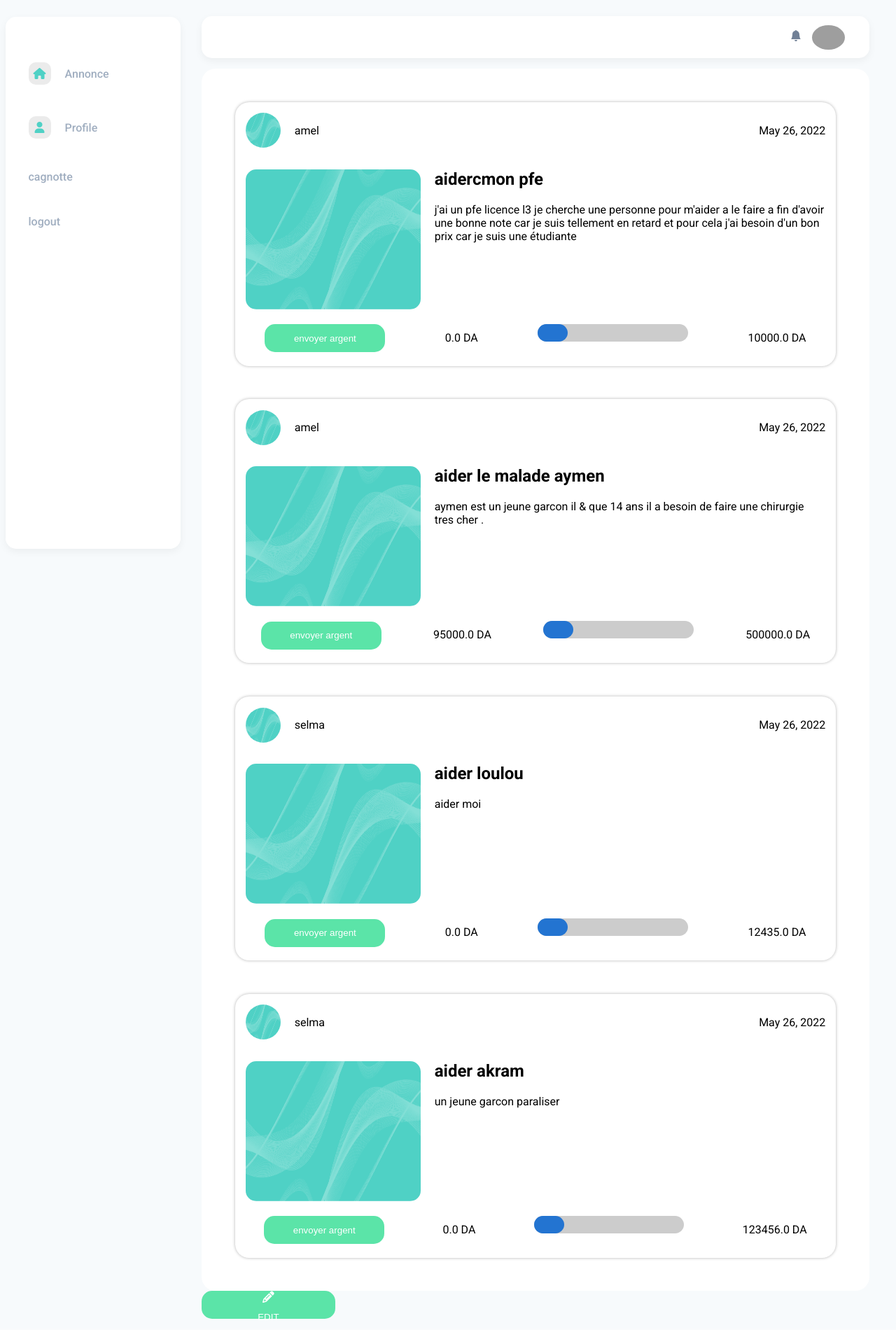
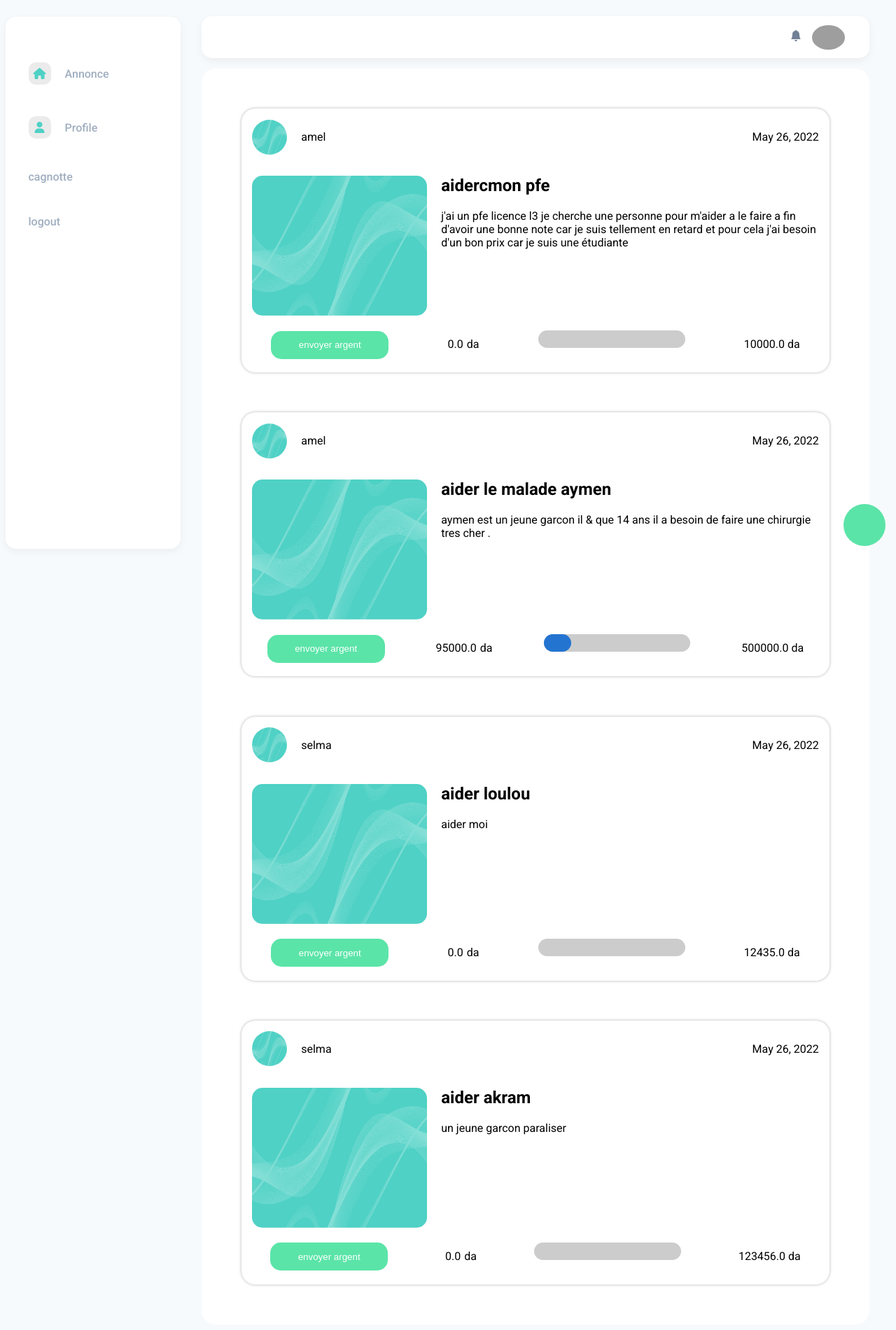
Before and after one commit to Dreamoonc/PFE, a Django app: page /cagniote/ in a window 1280 px wide. Shown: the whole page at 70% size. Run offline with Django 4.2, Linux system fonts and the light colour scheme; data comes from the database, SQL or seed files in the repository; both versions use the stored data as it was after the commit; parts of the project's set-up code (start-up, migrations or seed data) failed here and were passed over; some libraries are stand-ins or nearby versions; grey boxes are pictures that could not be loaded.

Commit message:
progress

```diff
--- a/kk/authentification/static/style/cagniote.css
+++ b/kk/authentification/static/style/cagniote.css
@@ -13,7 +13,6 @@
 	margin: 15px 0;
 	font-size: 14px;
 }
-
 .input:focus{
 	z-index: 1;
     border-color: rgb(49, 130, 206);
@@ -47,7 +46,7 @@
 }
 .cagniote{
     border-radius: 20px;
-    margin :5%;
+    margin :6%;
     box-shadow: 0px 0px 4px rgb(180, 180, 180);
 }
 .head{
@@ -97,3 +96,14 @@ button{
     background-color:rgb(35, 116, 209);
     border-radius: 15px;
 }
+
+.btn_add{
+
+        background-color: #5be4a8;
+        width: 60px;
+        height: 60px;
+        right: 15px;
+        bottom: 20px;
+        border-radius: 100%;
+        position: fixed;
+}
--- a/kk/authentification/templates/cagniote.html
+++ b/kk/authentification/templates/cagniote.html
@@ -19,10 +19,10 @@
         <section>
             <div class="sidebar">
                 <ul>
-                    <li><a href="">
+                    <li><a href="{% url 'annonce' %}">
                             <div><i class="fa-solid fa-house"></i></div></i> Annonce
                         </a></li>
-                    <li> <a href="">
+                    <li> <a href="{% url 'profile' %}">
                             <div><i class="fa-solid fa-user"></i></div> Profile
                         </a> </li>
                     <li> <a href="{% url 'cagniote' %}">cagnotte</a> </li>
@@ -67,11 +67,11 @@
                     <div class="foot  ">
                         <button>envoyer argent</button>
 
-                        <p>{{ cagniote.sommeRecolter}} DA</p>
+                        <p id="recolte"> {{ cagniote.sommeRecolter}}<span  style="margin-left:5px ;">da</span> </p>
                         <div class="progress">
-                            <div class="progress-bar w-75" role="progressbar"  style="width:20%;">  </div>
+                            <div id="progress" class="progress-bar w-75" role="progressbar"  >  </div>
                         </div>
-                        <p>{{cagniote.sommeDemander}} DA</p>
+                        <p id="demande">{{cagniote.sommeDemander}} <span>da</span>  </p>
                     </div>
 
 
@@ -82,22 +82,12 @@
             </section>
 
 
-
-
-
-
-
-
-
-
-
-
             <a href="#ajout">
-                <button type="button" class="button">
-                    <i class="fa-solid fa-pencil fa-lg"></i>
-                    <p>EDIT</p>
+                <button type="button" class="btn_add">
+                    <i class="fa-duotone fa-plus fa-4x"></i>
                 </button>
             </a>
+
             <div id="ajout" class="modal">
                 <div class="modal__content">
                     <section>
@@ -111,9 +101,10 @@
                         </form>
                     </section>
 
-                    <a href="#" class="modal__close">&times;</a>
+                    <a href="" class="modal__close">&times;</a>
                 </div>
             </div>
+
 
         </div>
     </div>
@@ -125,8 +116,17 @@
         form_fields[1].placeholder = 'titre'
         form_fields[2].placeholder = 'Somme'
         text.placeholder = 'contenu'
+        var progress = document.querySelectorAll('#progress')
+        var demandes = document.querySelectorAll('#demande')
+        var recoltes = document.querySelectorAll('#recolte')
 
+        for(var i=0 ; i<progress.length ;i++){
+            a = parseFloat(demandes[i].innerHTML)
 
+            b = parseFloat(recoltes[i].innerHTML)
+
+            progress[i].style.width=(b*100/a) +"%"
+        }
 
         form_fields[1].classList.add('input')
         form_fields[2].classList.add('input')
```
Also changed, not shown: kk/db.sqlite3.
